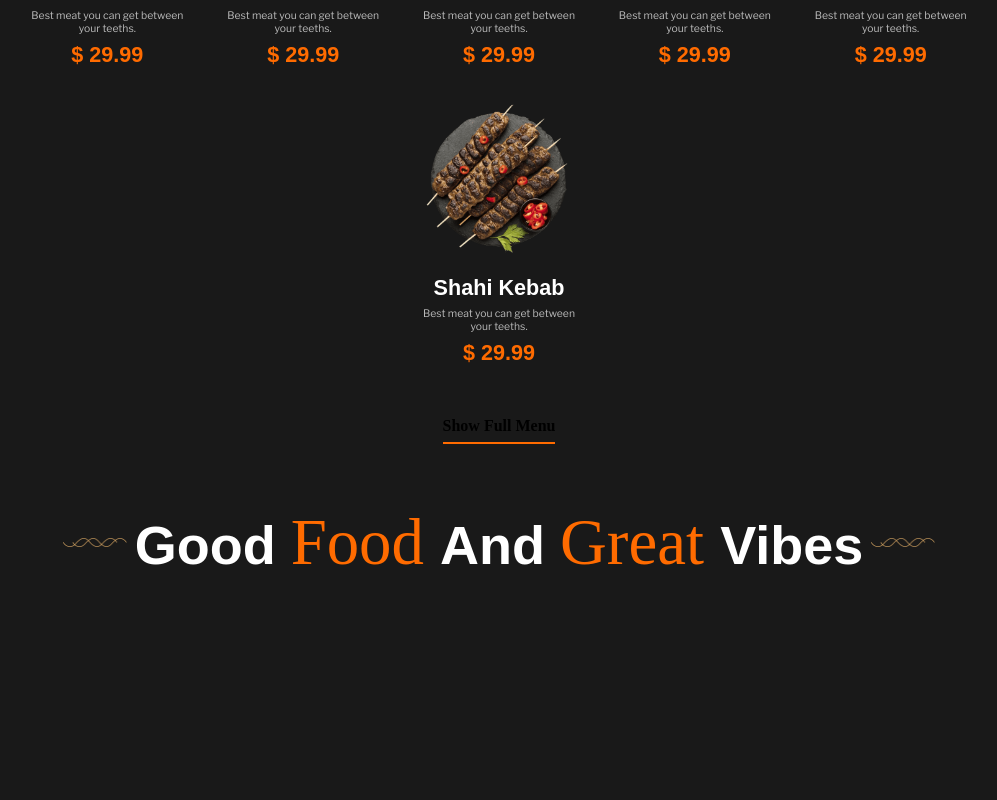
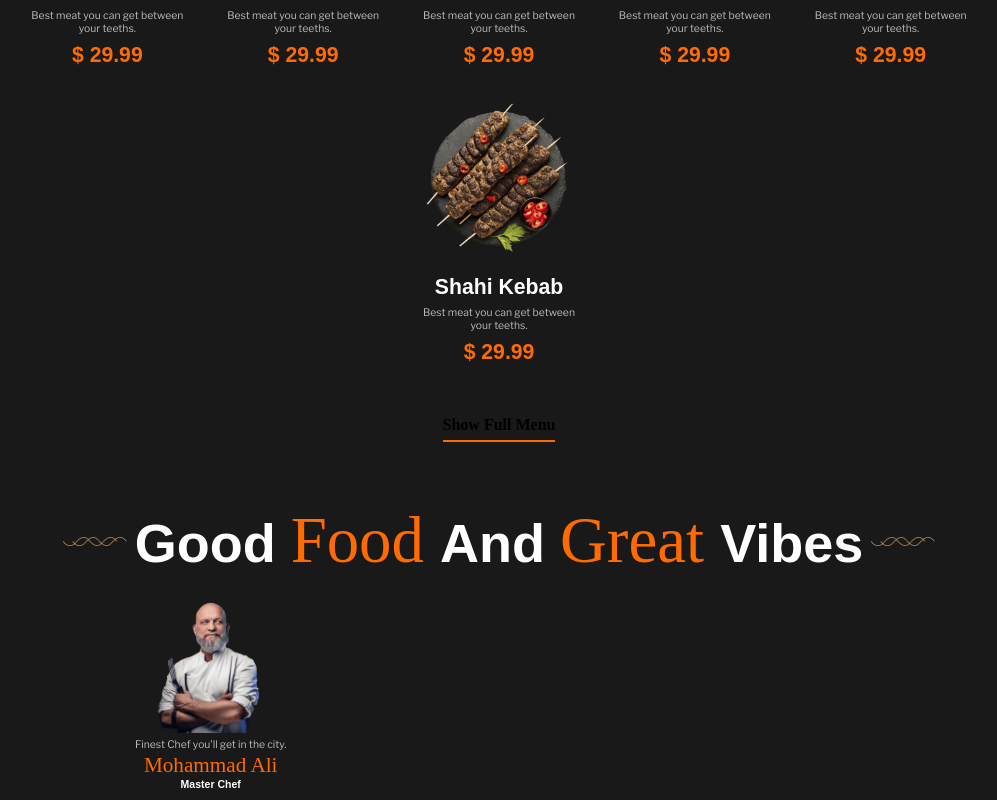
Before and after one commit to nazmus767921/Restaurant_project-1.00, a React (Vite) app: page / in a window 1280 px wide. Shown: the part 1171-1971 px from the top of the page, without its empty margins (141-1138 px from the left). Before the commit the page ends 1752 px from the top, so only its background shows below. Built offline with nearby package versions, Linux system fonts and the light colour scheme; a web font is replaced by a local one.

Commit message:
A: chef images updated

```diff
--- a/src/constant/en-us/home_page.constants.jsx
+++ b/src/constant/en-us/home_page.constants.jsx
@@ -17,7 +17,7 @@ export const restaurantGallery = {
 		"The premium taste that yearns to be savored, ground beef between your teeth",
 };
 
-export const meetChefs = {
+export const chefsDetails = {
 	title: "Meet Our Excellent Chefs",
 	tagline: "The Artists of cooking",
 	chefs: [...chefs],
--- a/src/index.styles.js
+++ b/src/index.styles.js
@@ -101,7 +101,11 @@ export const Wrapper = styled.div`
 	}
 
 	h3 {
-		font-size: 1.35rem;
+		font-size: 1.325em;
+	}
+
+	h5 {
+		font-size: 0.65775em;
 	}
 
 	p {
@@ -110,6 +114,7 @@ export const Wrapper = styled.div`
 		line-height: 1.375;
 		font-weight: 400;
 		font-style: normal;
+		opacity: 0.7;
 	}
 	p.small {
 		font-size: 0.65rem;
--- a/src/pages/Home/HomePage.jsx
+++ b/src/pages/Home/HomePage.jsx
@@ -2,6 +2,7 @@ import { Wrapper } from "./styles/Home.styles";
 import Hero from "./components/Hero/Hero";
 import PopularMenu from "./components/PopularMenu";
 import RestaurantGallery from "./components/RestaurantGallery/RestaurantGallery";
+import Chefs from "./components/Chefs/Chefs";
 
 const HomePage = () => {
 	return (
@@ -9,6 +10,7 @@ const HomePage = () => {
 			<Hero />
 			<PopularMenu />
 			<RestaurantGallery />
+			<Chefs />
 		</Wrapper>
 	);
 };
--- /dev/null
+++ b/src/pages/Home/components/Chefs/Chefs.jsx
@@ -0,0 +1,13 @@
+import styled from "styled-components";
+import ChefCard from "./components/ChefCard";
+
+const Chefs = () => {
+	return <Wrapper>
+    <ChefCard />
+  </Wrapper>;
+};
+
+const Wrapper = styled.div`
+	display: flex;
+`;
+export default Chefs;
--- /dev/null
+++ b/src/pages/Home/components/Chefs/components/ChefCard.jsx
@@ -0,0 +1,43 @@
+import styled from "styled-components";
+import { chefsDetails } from "../../../../../constant/en-us/home_page.constants";
+import { colors } from "../../../../../utils/colors";
+
+const ChefCard = () => {
+	return (
+		<Wrapper>
+			<div className="chefProfileImageWrapper">
+				<img src={chefsDetails.chefs[0].image} alt="chef name" />
+			</div>
+			<p className="chef_pitch small">Finest Chef you’ll get in the city.</p>
+			<h3 className="chef_name cursive">Mohammad Ali</h3>
+			<h5 className="chef_post">Master Chef</h5>
+		</Wrapper>
+	);
+};
+
+const Wrapper = styled.div`
+	display: flex;
+	flex-direction: column;
+	align-items: center;
+	gap: 0.32em;
+	width: 47%;
+	padding: 0.62em;
+	text-align: center;
+
+	.chefProfileImageWrapper {
+		width: 9em;
+		aspect-ratio: 1/1;
+		display: flex;
+		justify-content: center;
+		align-items: center;
+	}
+	.chef_pitch {
+	}
+	.chef_name {
+		color: ${colors["text-white"]};
+	}
+	.chef_post {
+	}
+`;
+
+export default ChefCard;
```
Also changed, not shown: src/constant/en-us/chefs/assets/ProfileID1.png, src/constant/en-us/chefs/assets/ProfileID2.png.
